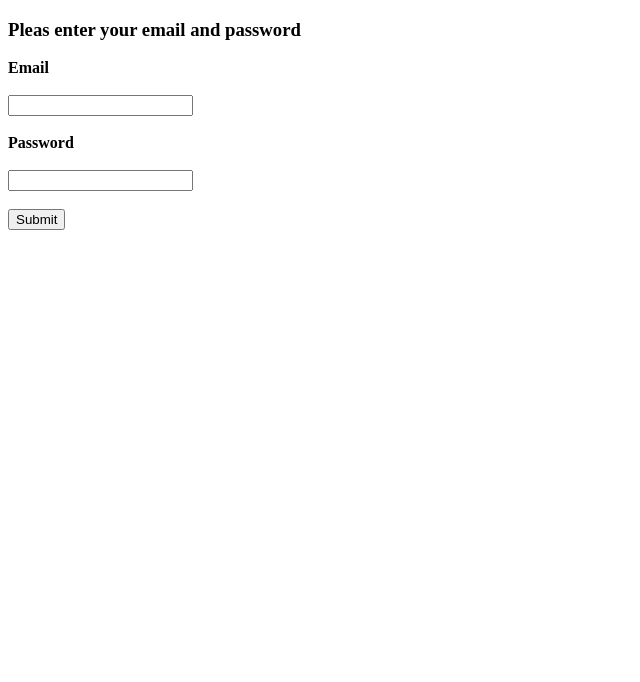
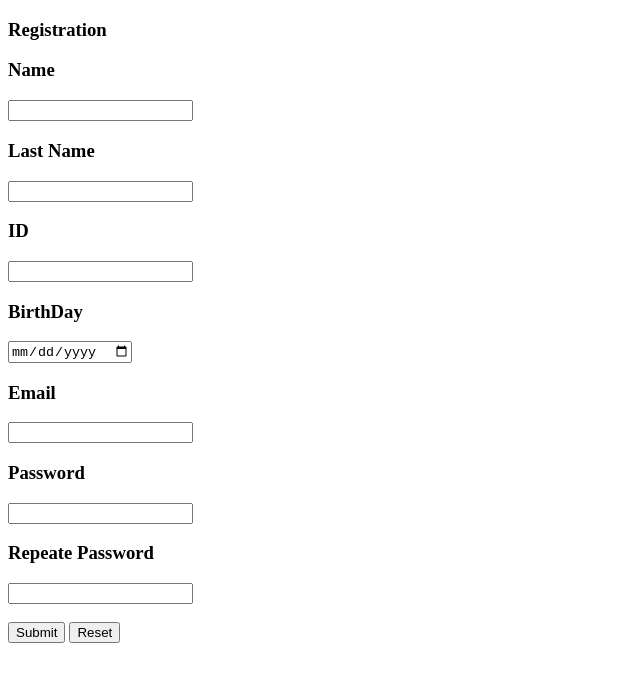
Before and after one commit to mer1em/html, a plain HTML site: page index.html in a window 1280 px wide. Shown: the whole page, without its empty margins (0-640 px from the left). Drawn offline with Linux system fonts and the light colour scheme.

Commit message:
Add files via upload

```diff
--- a/index.html
+++ b/index.html
@@ -3,16 +3,28 @@
 <head>
     <meta charset="UTF-8">
     <meta name="viewport" content="width=device-width, initial-scale=1.0">
-    <title>Document</title>
+    <title>ჩემი საიტი</title>
 </head>
 <body>
-    <h3>Pleas enter your email and password</h3>
+    <h3>Registration</h3>
     <form>
-        <label for="fname"><b>Email</b></label> <br><br>
-        <input type="email" id="fname" name="fname"><br><br>
-        <label for="lname"><b>Password</b></label> <br><br>
-        <input type="password" id="lname" name="lname"> <br><br>
-        <input type="submit" value="Submit">
-      </form>
+        <h3>Name</h3>
+        <input type="text">
+        <h3>Last Name</h3>
+        <input type="text">
+        <h3>ID</h3>
+        <input type="number">
+        <h3>BirthDay</h3>
+        <input type="date">
+        <h3>Email</h3>
+        <input type="email">
+        <h3>Password</h3>
+        <input type="password">
+        <h3>Repeate Password</h3>
+        <input type="password">
+        <br> <br>
+        <input type="submit">
+        <input type="reset">
+    </form>
 </body>
 </html>
```
